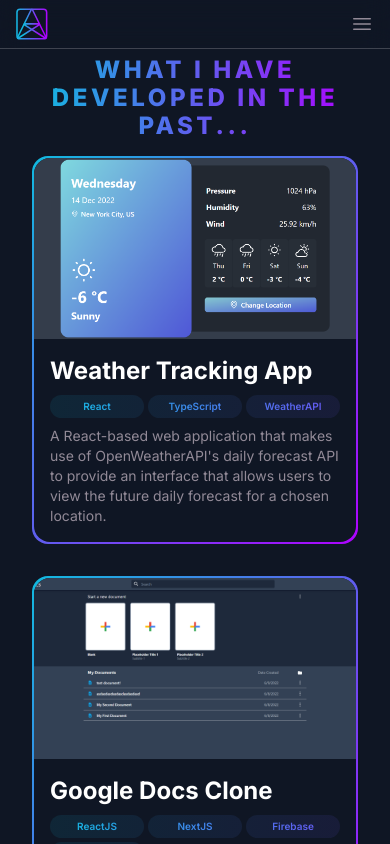
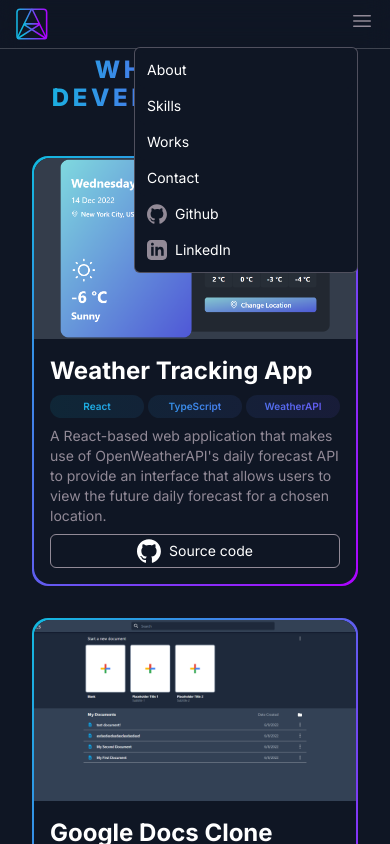
Before and after one commit to austip24/nextjs-dev-portfolio, a Next.js app: page /works in a window 390 px wide. Both pictures are taken after a click on the button 362 px from the left and 24 px from the top of the page. Shown: the top 844 px of the page. Built offline with nearby package versions, Linux system fonts and the light colour scheme.

Commit message:
added source code links to /works if applicable

```diff
--- a/app/contact/page.tsx
+++ b/app/contact/page.tsx
@@ -14,7 +14,7 @@
 				</div>
 				<div className="absolute top-1/2 left-1/2 translate-x-[-50%] translate-y-[-50%]">
 					<div className="flex gap-12">
-						<section className="flex flex-col gap-4 text-2xl">
+						<section className="flex flex-col gap-4 text-base md:text-lg lg:text-2xl">
 							<div>
 								<label>Email: </label>
 								<span className="underline cursor-pointer select-all">
--- a/app/layout.tsx
+++ b/app/layout.tsx
@@ -21,7 +21,9 @@
 				className={`${inter.variable} font-sans min-h-screen max-w-screen relative flex flex-col justify-between`}
 			>
 				<Header />
-				<main className="flex grow mt-navigation-height mb-footer-height overflow-hidden">{children}</main>
+				<main className="flex grow mt-navigation-height mb-footer-height overflow-hidden">
+					{children}
+				</main>
 				<Footer />
 			</body>
 		</html>
--- a/app/works/page.tsx
+++ b/app/works/page.tsx
@@ -6,6 +6,7 @@
 	CardTitle,
 	CardStack,
 	WorksCard,
+	CardLink,
 } from "../../components/workscard";
 import { works } from "../../data/works";
 import { PageTitle } from "../../components/pageTitle";
@@ -34,6 +35,10 @@
 								<CardTitle>{work.title}</CardTitle>
 								<CardStack stack={work.stack} />
 								<CardDescription>{work.description}</CardDescription>
+								<CardLink
+									href={work?.sourceLink}
+									label={`Source code link for ${work.title}`}
+								/>
 							</div>
 						</WorksCard>
 					))}
--- a/components/header.tsx
+++ b/components/header.tsx
@@ -1,6 +1,7 @@
 "use client";
 
-import { Menu } from "@headlessui/react";
+import React from "react";
+import { Menu, Transition } from "@headlessui/react";
 import Link from "next/link";
 import { Container } from "./container";
 import { GithubIcon } from "./icons/github";
@@ -35,12 +36,67 @@
 
 const NavMenu: React.FC = () => {
 	return (
-		<Menu>
-			<div className="flex">
+		<Menu as="div" className="relative">
+			<div>
 				<Menu.Button className="relative w-6 md:w-7 aspect-square -mr-4">
-					<HamburgerIcon />
+					<HamburgerIcon className="hover:fill-white transition-colors" />
 				</Menu.Button>
 			</div>
+			<Transition
+				as={React.Fragment}
+				enter="transition ease-out duration-100"
+				enterFrom="transform opacity-0 scale-95"
+				enterTo="transform opacity-100 scale-100"
+				leave="transition ease-in duration-75"
+				leaveFrom="transform opacity-100 scale-100"
+				leaveTo="transform opacity-0 scale-95"
+			>
+				<Menu.Items className="absolute right-0 mt-2 w-56 origin-top-right rounded-md bg-background border border-neutral/50">
+					<div className="p-1">
+						{navLinks.map((link) => (
+							<Menu.Item key={link.label}>
+								{({ active }) => (
+									<Link
+										href={link.href}
+										className={`
+									${active ? "bg-neutral/20" : "bg-background"}
+									rounded-md flex w-full items-center p-2 text-sm transition-colors
+								`}
+									>
+										{link.label}
+									</Link>
+								)}
+							</Menu.Item>
+						))}
+
+						{/* Github and Linkedin Links */}
+						<Menu.Item>
+							<Link
+								href={links.github}
+								className="rounded-md flex w-full items-center p-2 text-sm transition-colors gap-2 hover:bg-neutral/20 group"
+							>
+								<GithubIcon
+									className="w-5 aspect-square group-hover:fill-white transition-colors"
+									label="link to github"
+								/>{" "}
+								Github
+							</Link>
+						</Menu.Item>
+						<Menu.Item>
+							<Link
+								href={links.linkedin}
+								className="rounded-md flex w-full items-center p-2 text-sm transition-colors gap-2 hover:bg-neutral/20 group"
+							>
+								<LinkedinIcon
+									className="w-5 aspect-square group-hover:fill-white transition-colors"
+									label="link to linkedin"
+								/>{" "}
+								LinkedIn
+							</Link>
+						</Menu.Item>
+					</div>
+				</Menu.Items>
+			</Transition>
 		</Menu>
 	);
 };
--- a/components/workscard.tsx
+++ b/components/workscard.tsx
@@ -1,7 +1,9 @@
 "use client";
 
 import Image from "next/image";
+import Link from "next/link";
 import { useWindowSize } from "../hooks/useWindowSize";
+import { GithubIcon } from "./icons/github";
 
 interface CardProps {
 	children: React.ReactNode;
@@ -76,6 +78,22 @@
 	return <h1 className="font-bold text-2xl">{children}</h1>;
 };
 
+export const CardLink: React.FC<{
+	href: string | undefined;
+	label: string;
+}> = ({ href, label }) => {
+	return (
+		<Link
+			href={href ?? "/"}
+			className={`inline ${
+				href ?? "hidden"
+			} flex gap-2 items-center justify-center rounded-md border border-neutral p-1 hover:bg-neutral/5 text-sm`}
+		>
+			<GithubIcon label={label} className="w-6 aspect-square fill-white" /> Source code
+		</Link>
+	);
+};
+
 export const WorksCard: React.FC<CardProps> = ({ children }) => {
 	return (
 		<div className="w-full max-w-md bg-gradient-to-br from-primary-blue to-primary-purple rounded-2xl p-[2px]">
--- a/data/works.ts
+++ b/data/works.ts
@@ -16,6 +16,7 @@
 			"A React-based web application that makes use of OpenWeatherAPI's daily forecast API to provide an interface that allows users to view the future daily forecast for a chosen location.",
 		stack: ["React", "TypeScript", "WeatherAPI"],
 		thumbnailImage: "/works/weather-app/thumbnail.png",
+		sourceLink: "https://github.com/austip24/react-weather-forecast",
 	},
 	{
 		id: 1,
@@ -24,6 +25,7 @@
 			"Next.js web application that allows users to create, share, and edit documents with a rich text editor through Firebase's realtime firestore. Has both dark/light mode options, is built to be responsive, and supports Google sign-in.",
 		stack: ["ReactJS", "NextJS", "Firebase", "Tailwind"],
 		thumbnailImage: "/works/google-docs-clone/thumbnail.png",
+		sourceLink: "https://github.com/austip24/google-docs-clone",
 	},
 	{
 		id: 2,
@@ -32,6 +34,7 @@
 			'A web application that allows users to register and view data gathered from different heart tracking devices. Full support for user authentication with a "health instructor" page that allows a user to view data gathered from other user\'s devices upon agreement.',
 		stack: ["HTML", "CSS", "JQuery", "Express", "MongoDB", "Materialize"],
 		thumbnailImage: "/works/heart-app/thumbnail.png",
+		sourceLink: "https://github.com/austip24/heart-track-app",
 	},
 	{
 		id: 3,
@@ -57,6 +60,7 @@
 			"Developed an interative google map that allows users to view areas of interest across Arizona by clicking on the map or by specifying latitude/longitude coordinates.",
 		stack: ["HTML", "CSS", "JavaScript", "PHP", "MySQL"],
 		thumbnailImage: "/works/geocache-app/thumbnail.PNG",
+		sourceLink: "https://github.com/austip24/geocache-web-app",
 	},
 	{
 		id: 5,
@@ -65,5 +69,6 @@
 			"Course project on creating and analyzing an adaptive Kalman Filter, which is commonly used in motion tracking software. Developed a simulation tool that uses the filter to track and predict mouse movement with customizable parameters (i.e., noise, history size).",
 		stack: ["Python", "Pygame"],
 		thumbnailImage: "/works/kalman-filter/thumbnail.PNG",
+		sourceLink: "https://github.com/austip24/kalman-simulation",
 	},
 ];
```
